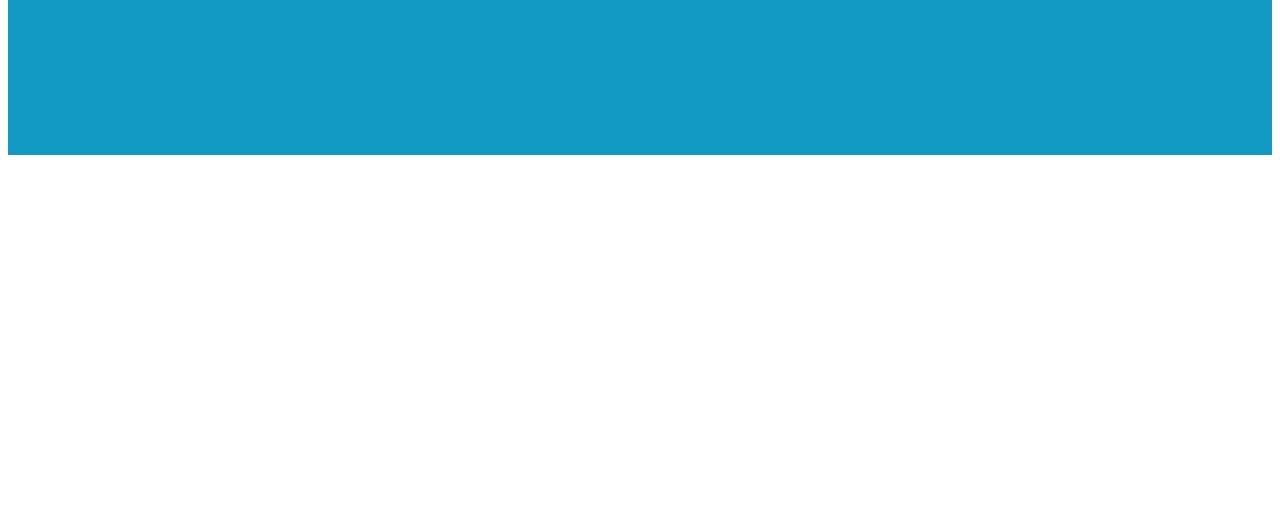
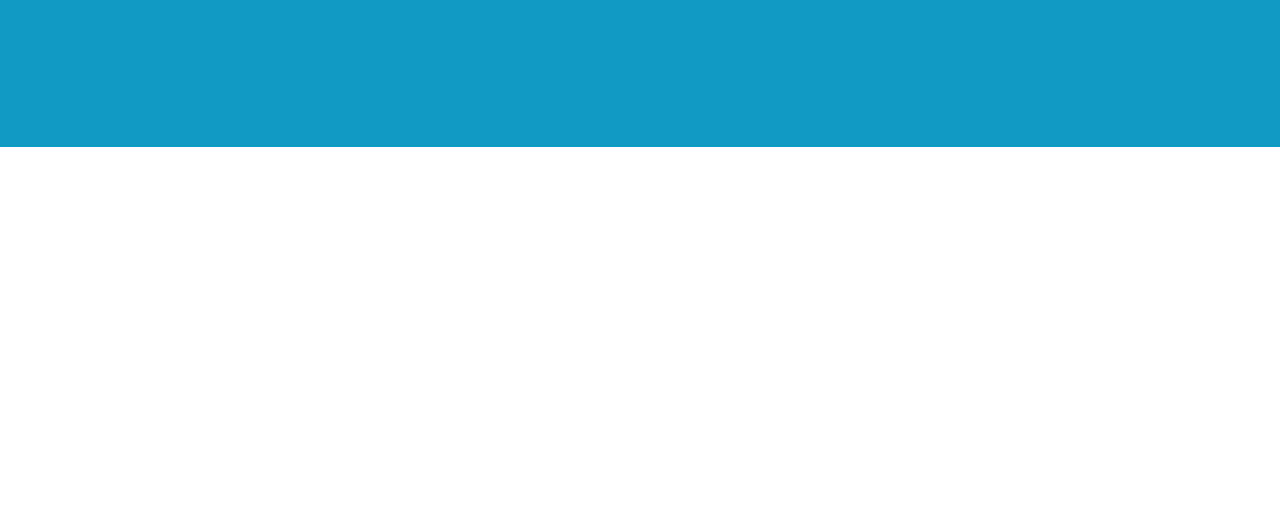
Before and after one commit to ashwaniii/portfolio, a plain HTML site: page index.html in a window 1280 px wide. Shown: the part 283-800 px from the top of the page. Drawn offline with Linux system fonts and the light colour scheme.

Commit message:
Added Font

```diff
--- a/style/style.css
+++ b/style/style.css
@@ -1,9 +1,18 @@
+
+body
+{
+    margin: 0;
+    padding: 0;
+    font-family: Arial, Helvetica, sans-serif;
+}
+
 #top{
 	background: #109AC4;
 	height: 450px;
 	margin-top: -20px;
 	background-size: cover;
 }
+
 #para{
 	font-size: 15px;
  	position: relative;
```
